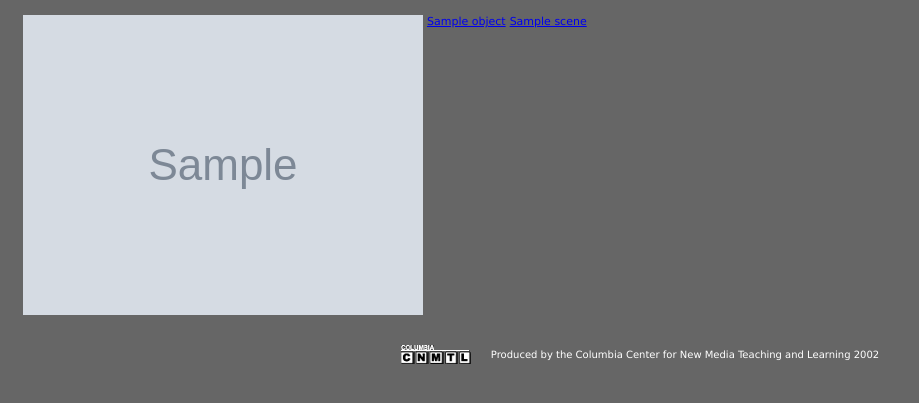
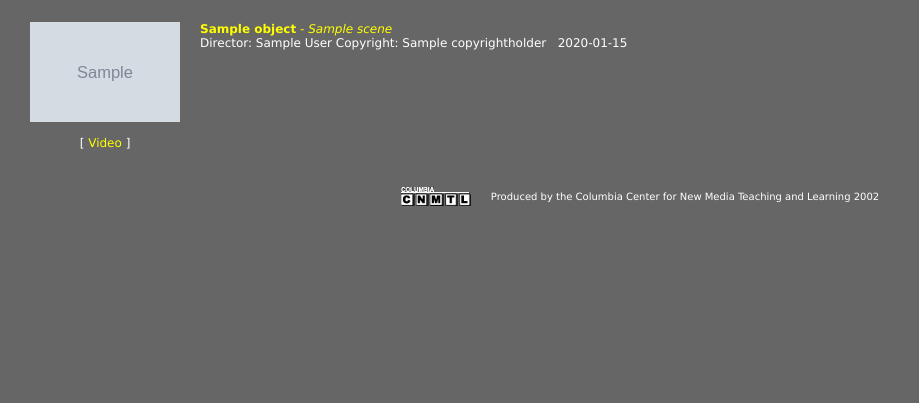
Before and after one commit to ccnmtl/mediamachine, a Django app: template templates/machine/theme_detail.html in a window 1280 px wide. Shown: the part 141-544 px from the top of the page, without its empty margins (0-919 px from the left). Run offline with Django 3.2, Linux system fonts and the light colour scheme; the template is opened without the code that fills it: most values are stand-ins (such as "Sample title", 1, 10 or a date in 2020); grey boxes marked "Sample" are stand-in pictures.

Commit message:
style theme and keyword lists the same as the video list page

```diff
--- a/templates/machine/theme_detail.html
+++ b/templates/machine/theme_detail.html
@@ -5,15 +5,42 @@
 
 <p>Videos with this theme:</p>
 
-<table>
+<table border="0" width="100%" cellspacing="0" cellpadding="10">
+
 {% for object in object.video_set.all %}
-<tr>
-<th valign="top">
-<a href="{{object.get_absolute_url}}">
-<img src="{{object.image_url}}{{object.image_filename}}"></a></th>
-<td valign="top"><a href="{{object.get_absolute_url}}">{{object.title}}</a></td>
-<td valign="top"><a href="{{object.get_absolute_url}}">{{object.scene}}</a></td>
+<tr class="{% cycle 'even' 'odd' %}">
+  <td nowrap width="150" class="searchmatch" valign="top" align="center">
+             <IMG SRC="{{object.image_url}}{{object.image_filename}}" BORDER="0" WIDTH="150" HEIGHT="100">
+        <br>
+        <br>
+
+             [ <A HREF="{{object.real_video_url}}{{object.real_video_filename}}">Video</A> ]
+
+        <br>
+        </td>
+        <td class="searchmatch" valign="top">
+
+        <a href="{{object.get_absolute_url}}"><b>{{object.title|safe}}</b>{% if object.scene %}
+        - <i>{{object.scene|safe}}</i>{% endif %}</a>
+
+        <br>
+
+        Director: {{object.author|safe}}
+
+        Copyright:
+
+	{{object.copyrightholder|safe}}
+        &nbsp;
+
+	{% if object.copyrightdate %}
+	{{ object.copyrightdate }}
+	{% endif %}
+
+        <br>
+
+        </td>
 </tr>
+
 {% endfor %}
 </table>
 
```
Also changed, not shown: templates/machine/keyword_detail.html (+32 -7 lines).
